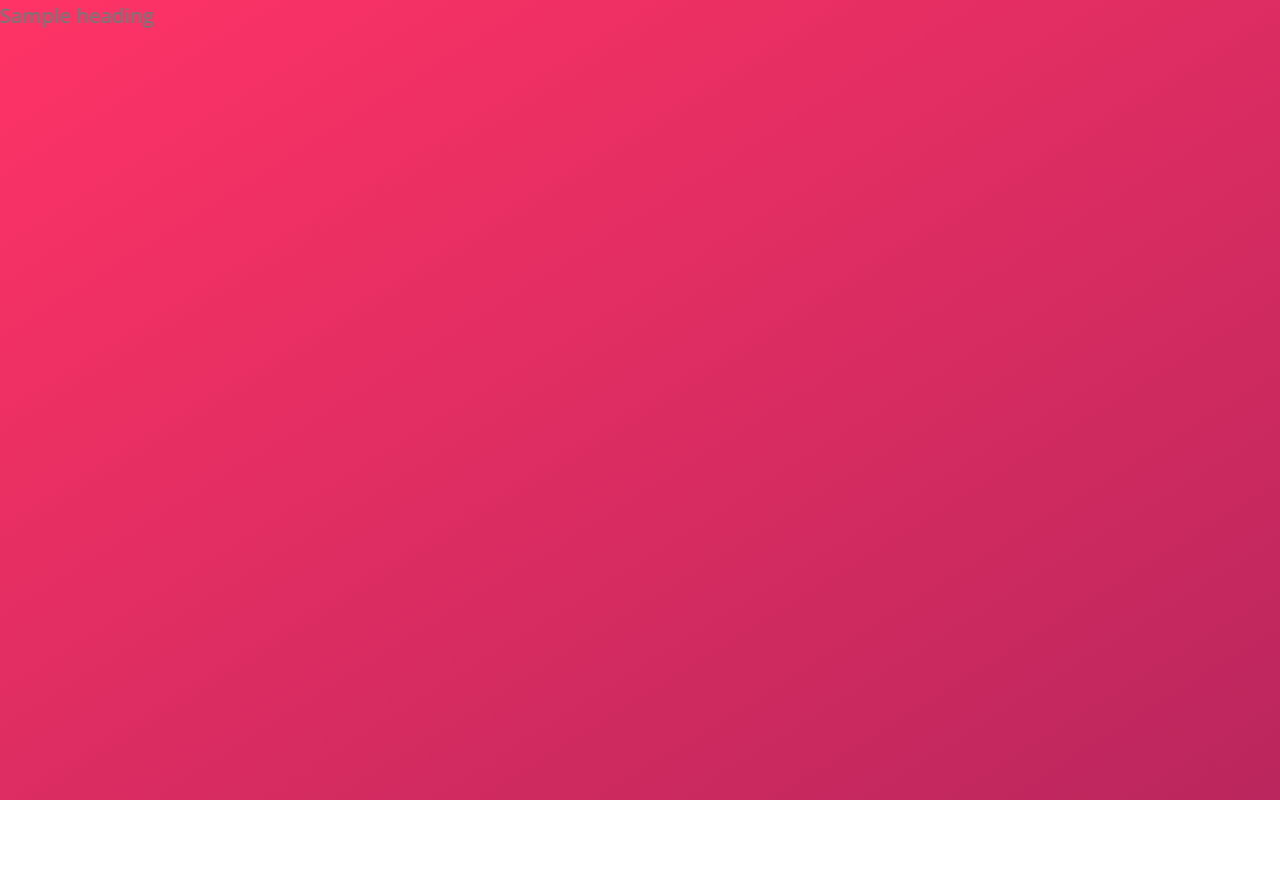
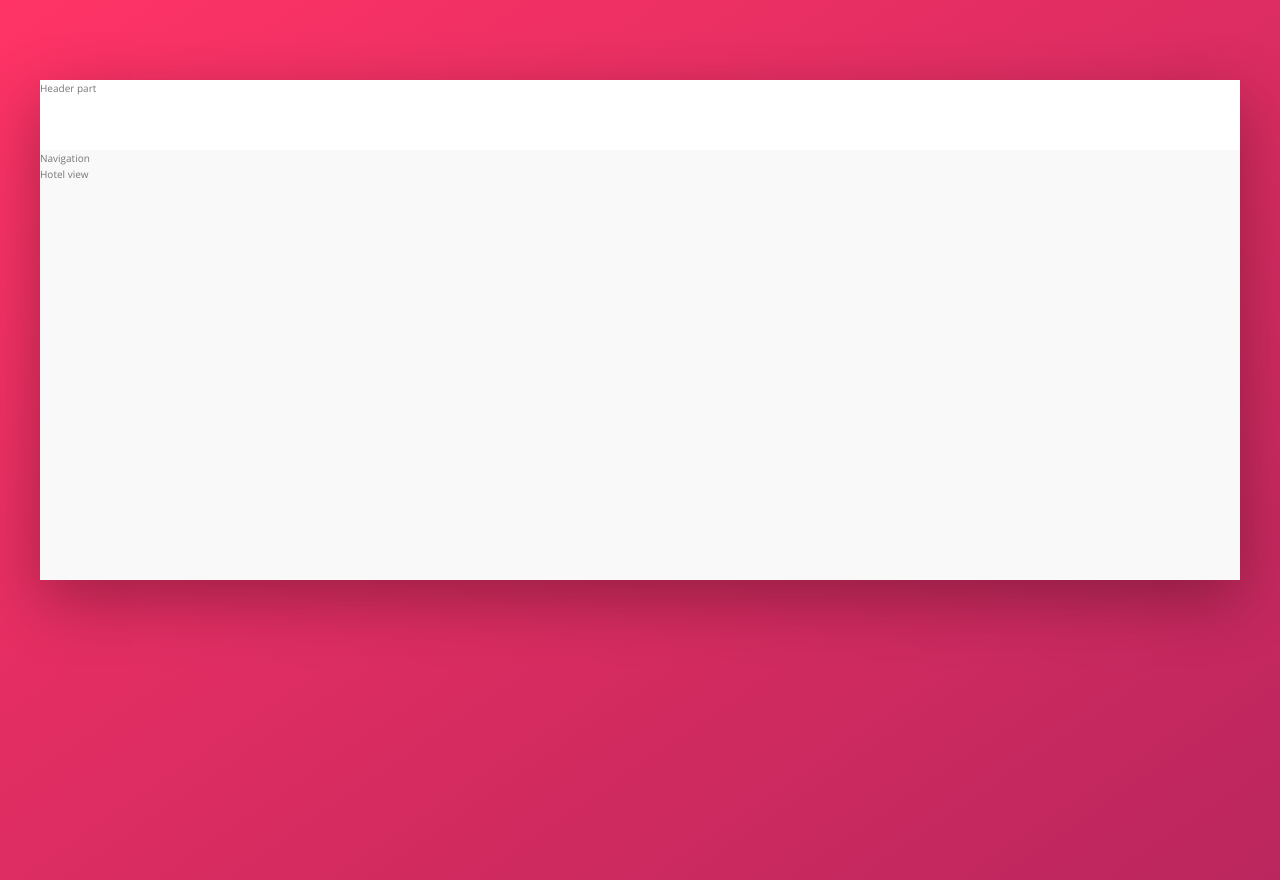
Before and after one commit to kasantosh/Flexpower, a website: page index.html in a window 1280 px wide. Before the commit the page ends 800 px from the top, so only its background shows below. Drawn offline with nearby package versions, Linux system fonts and the light colour scheme.

Commit message:
Started with the basic layout

```diff
--- a/css/style.css
+++ b/css/style.css
@@ -8,7 +8,8 @@
   --color-grey-light-4: #ccc;
   --color-grey-dark-1: #333;
   --color-grey-dark-2: #777;
-  --color-grey-dark-3: #999; }
+  --color-grey-dark-3: #999;
+  --shadow-dark: 0 2rem 6rem rgba(0,0,0,0.3); }
 
 * {
   margin: 0;
@@ -32,3 +33,15 @@ body {
   background-size: cover;
   background-repeat: no-repeat;
   min-height: 100vh; }
+
+.container {
+  max-width: 120rem;
+  margin: 8rem auto;
+  background-color: var(--color-grey-light-1);
+  box-shadow: var(--shadow-dark);
+  min-height: 50rem; }
+
+.header {
+  height: 7rem;
+  background-color: #fff;
+  border-bottom: var(--color-grey-light-1); }
--- a/index.html
+++ b/index.html
@@ -13,7 +13,19 @@
 </head>
 
 <body>
-    <h1>Sample heading</h1>
+    <div class="container">
+        <header class="header">
+            Header part
+        </header>
+        <div class="content">
+            <nav class="sidebar">
+                Navigation
+            </nav>
+            <main class="hotel-view">
+                Hotel view
+            </main>
+        </div>
+    </div>
 
 </body>
 
```
